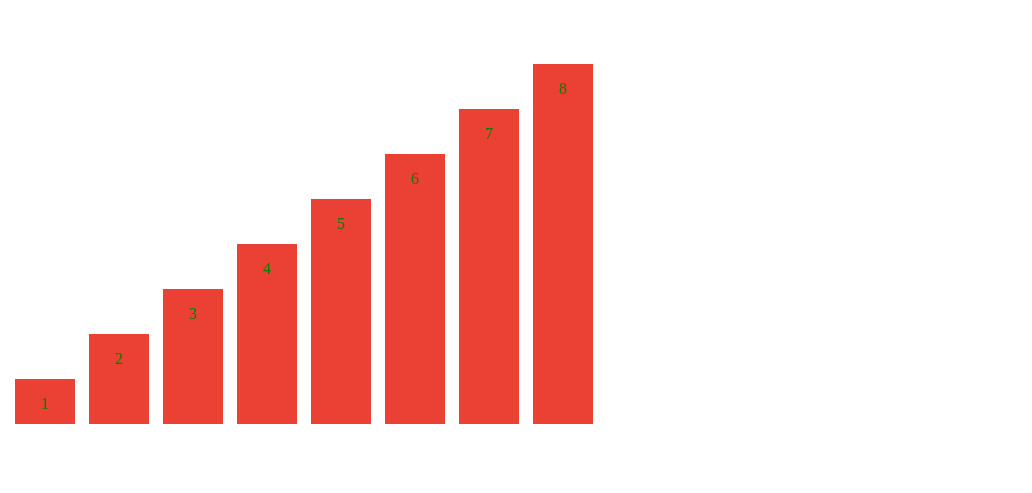
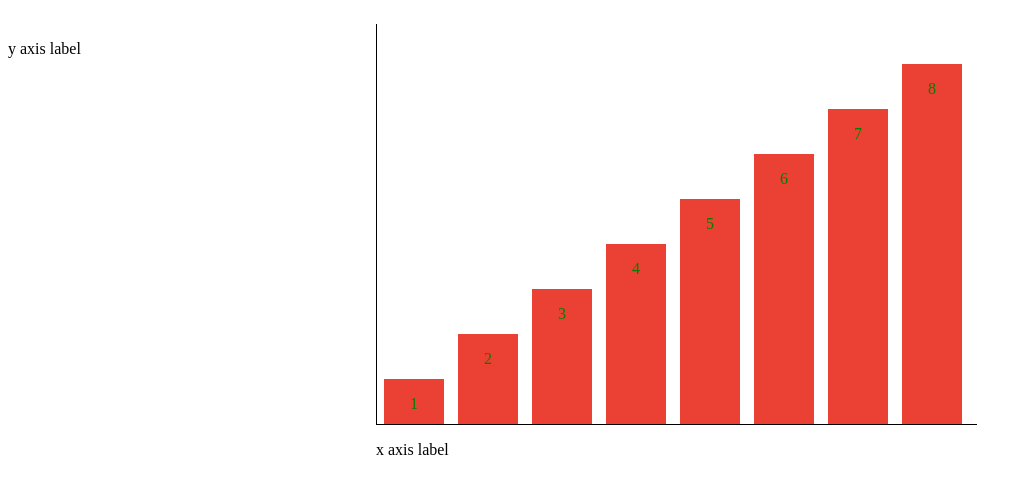
Before and after one commit to sophdubs/bar-chart-project, a website: page index.html in a window 1280 px wide. Shown: the part 77-570 px from the top of the page, without its empty margins (0-1032 px from the left). Drawn offline with nearby package versions, Linux system fonts and the light colour scheme.

Commit message:
Passing in x-axis and y-axis labels through options object

```diff
--- a/index.html
+++ b/index.html
@@ -9,12 +9,13 @@
 </head>
 <body>
   <header>
-    <!-- <h1 class="title">Bar Chart Title</h1> -->
   </header>
   <section class="chart-section">
+    <div class="x-axis"></div>
     <div class="bar-chart">
       <ul class="bar-list"></ul>
     </div>
+    <div class="y-axis"></div>
   </section>
 
 
--- a/index.js
+++ b/index.js
@@ -32,6 +32,15 @@ const drawBarChart = function(data, options, element){
     root.style.setProperty('--titleFontSize', options.titleFontSize);
   }
 
+  // Set chart axes {
+  if (options.yAxis) {
+    $('.y-axis').append(`<p>${options.yAxis}</p>`);
+  }
+  if(options.xAxis) {
+    $('.x-axis').append(`<p>${options.xAxis}</p>`);
+  }
+
+
   //Set labels
   // root.style.setProperty('--labelColour', options.labelColour);
 };
@@ -44,8 +53,9 @@ const chartOptions = {
   barColour: '#eb4034',
   title: 'This is the title',
   titleColour: '#eb4034',
-  titleFontSize: '40px'
-
+  titleFontSize: '40px',
+  xAxis: 'x axis label',
+  yAxis: 'y axis label'
 };
 const chartElement = $(".bar-chart");
 
--- a/styles.css
+++ b/styles.css
@@ -9,9 +9,26 @@
   --titleFontSize: 12px;
 }
 
+.chart-section {
+  display: grid;
+  grid-template-areas: 'yAxis chart'
+                        'blank xAxis';
+}
+
 .bar-chart {
   width: var(--width);
   height: var(--height);
+  border-left: black solid 1px;
+  border-bottom: black solid 1px;
+  grid-area: chart;
+}
+
+.y-axis {
+  grid-area: yAxis;
+}
+
+.x-axis {
+  grid-area: xAxis;
 }
 
 .bar-list {
```
